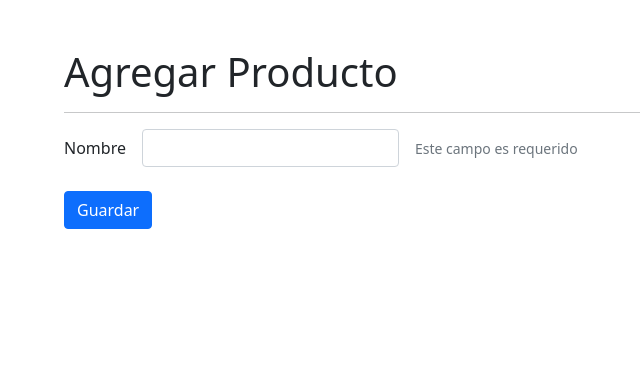
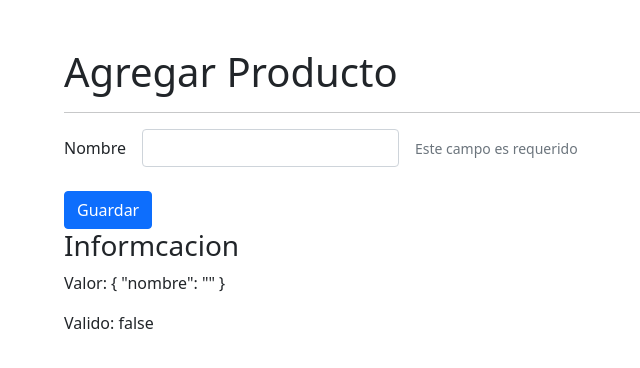
Before and after one commit to alejahndro02/directivasApp, an Angular app: page /productos/agregar in a window 1280 px wide. Shown: the top 368 px of the page, without its empty margins (18-658 px from the left). Built offline with nearby package versions, Linux system fonts and the light colour scheme.

Commit message:
agrega la pripiedad de formGroup ycomo valor la referencia de la propiedad de mi formulario, se agrega la propiedad formcontroname al elemento input  y se declara un ngif que ejecuta el metudo de msj

```diff
--- a/src/app/productos/pages/agregar/agregar.component.html
+++ b/src/app/productos/pages/agregar/agregar.component.html
@@ -1,6 +1,6 @@
 <h1 class="mt-5">Agregar Producto</h1>
 <hr>
-<form action="">
+<form [formGroup]="miFormulario">
     <div class="row g-3 align-items-center mb-3">
         <div class="col-auto">
             <label for="" class="col-form-label">
@@ -8,10 +8,11 @@
             </label>
         </div>
         <div class="col-auto">
-            <input class="form-control">
+            <input class="form-control" formControlName="nombre">
         </div>
         <div class="col-auto">
-            <span class="form-text">
+            <span class="form-text"
+                *ngIf="msjError('nombre')">
                 Este campo es requerido
             </span>
         </div>
@@ -22,3 +23,8 @@
         </div>
     </div>
 </form>
+
+<h3>Informcacion</h3>
+<p>Valor: {{miFormulario.value | json }}</p>
+
+<p>Valido: {{miFormulario.valid}}</p>
```
